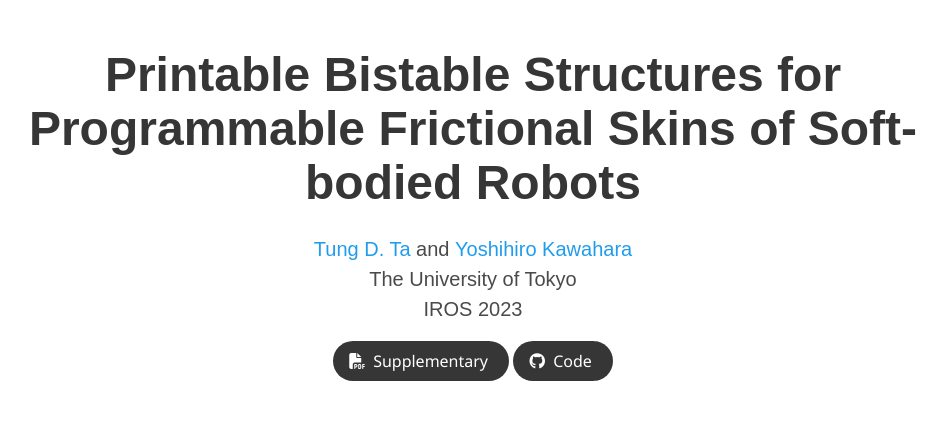
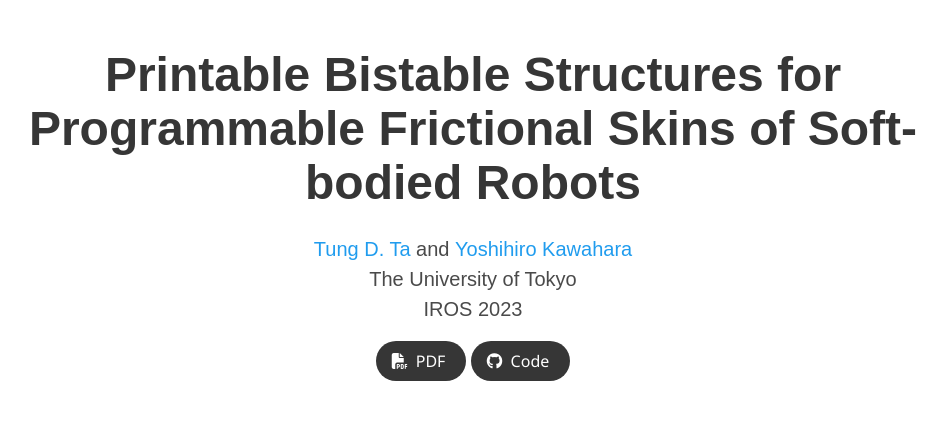
Before and after one commit to tatung/bistable-robotic-skin, a plain HTML site: page index.html in a window 1280 px wide. Shown: the top 439 px of the page, without its empty margins (167-1113 px from the left). Drawn offline with nearby package versions, Linux system fonts and the light colour scheme; some icons are missing; a web font is replaced by a local one.

Commit message:
link to paper

```diff
--- a/index.html
+++ b/index.html
@@ -81,12 +81,12 @@
 
                     <!-- Supplementary PDF link -->
                     <span class="link-block">
-                      <a href="static/pdfs/supplementary_material.pdf" target="_blank"
+                      <a href="static/pdfs/IROS23_2624_FI.pdf" target="_blank"
                       class="external-link button is-normal is-rounded is-dark">
                       <span class="icon">
                         <i class="fas fa-file-pdf"></i>
                       </span>
-                      <span>Supplementary</span>
+                      <span>PDF</span>
                     </a>
                   </span>
 
```
